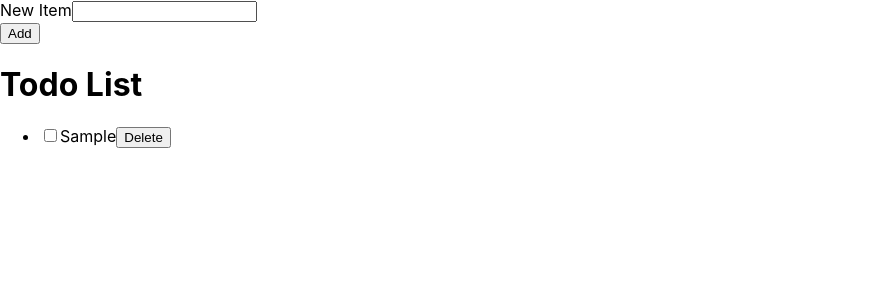
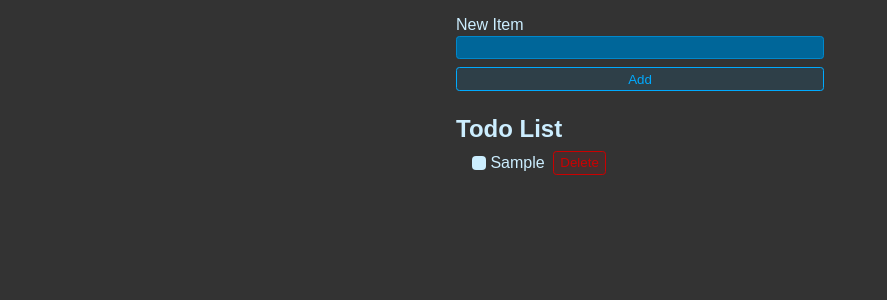
Before and after one commit to izabela-jelovac/todo-list, a React (Create React App) app in the folder todo-list/: page / in a window 1280 px wide. Both pictures are taken after typing "Sample" into the empty fields and a click on the button "Add". Shown: the top 300 px of the page, without its empty margins (0-887 px from the left). Built offline with nearby package versions, Linux system fonts and the light colour scheme.

Commit message:
style app

```diff
--- a/todo-list/src/App.css
+++ b/todo-list/src/App.css
@@ -1,15 +1,3 @@
 .App {
   text-align: center;
 }
-
-
-.App-header {
-  background-color: #282c34;
-  min-height: 100vh;
-  display: flex;
-  flex-direction: column;
-  align-items: center;
-  justify-content: center;
-  font-size: calc(10px + 2vmin);
-  color: white;
-}
--- a/todo-list/src/App.js
+++ b/todo-list/src/App.js
@@ -25,6 +25,11 @@
       });
     });
   }
+  function deleteTodo(id) {
+    setTodos((currentTodos) => {
+      return currentTodos.filter((todo) => todo.id !== id);
+    });
+  }
   console.log(todos);
   return (
     <>
@@ -42,6 +47,7 @@
       </form>
       <h1 className="header">Todo List</h1>
       <ul className="list">
+        {todos.length === 0 && "No Todos"}
         {todos.map((todo) => {
           return (
             <li key={todo.id}>
@@ -53,7 +59,12 @@
                 />
                 {todo.title}
               </label>
-              <button className="btn btn-danger">Delete</button>
+              <button
+                onClick={() => deleteTodo(todo.id)}
+                className="btn btn-danger"
+              >
+                Delete
+              </button>
             </li>
           );
         })}
--- a/todo-list/src/index.css
+++ b/todo-list/src/index.css
@@ -1,13 +1,140 @@
-body {
-  margin: 0;
-  font-family: -apple-system, BlinkMacSystemFont, 'Segoe UI', 'Roboto', 'Oxygen',
-    'Ubuntu', 'Cantarell', 'Fira Sans', 'Droid Sans', 'Helvetica Neue',
-    sans-serif;
-  -webkit-font-smoothing: antialiased;
-  -moz-osx-font-smoothing: grayscale;
+* {
+  font-family: Arial, Helvetica, sans-serif;
+  box-sizing: border-box;
 }
 
-code {
-  font-family: source-code-pro, Menlo, Monaco, Consolas, 'Courier New',
-    monospace;
+body {
+  background: #333;
+  color: hsl(200, 100%, 90%);
+  max-width: 400px;
+  padding: 1rem;
+  margin: 0 auto;
 }
+
+.new-item-form {
+  display: flex;
+  flex-direction: column;
+  gap: 0.5rem;
+}
+
+.form-row {
+  display: flex;
+  flex-direction: column;
+  gap: 0.1rem;
+}
+
+.btn {
+  background: hsl(200, 100%, 50%, 0.1);
+  border: 1px solid hsl(200, 100%, 50%);
+  color: hsl(200, 100%, 50%);
+  padding: 0.25em 0.5em;
+  border-radius: 0.25em;
+  cursor: pointer;
+  outline: none;
+}
+
+.btn:hover,
+.btn:focus-visible {
+  background: hsl(200, 100%, 50%, 0.2);
+}
+
+.btn.btn-danger {
+  background: hsl(0, 100%, 40%, 0.1);
+  border: 1px solid hsl(0, 100%, 40%);
+  color: hsl(0, 100%, 40%);
+}
+
+.btn.btn-danger:hover,
+.btn.btn-danger:focus-visible {
+  background: hsl(0, 100%, 40%, 0.2);
+}
+
+.new-item-form input {
+  outline: none;
+  border: 1px solid hsl(200, 100%, 40%);
+  background: hsl(200, 100%, 30%);
+  border-radius: 0.25em;
+  padding: 0.25em 0.5em;
+  color: hsl(200, 100%, 90%);
+}
+
+.new-item-form input:focus {
+  border: 1px solid hsl(200, 100%, 70%);
+}
+
+.header {
+  font-size: 1.5rem;
+  margin-top: 1.5rem;
+  margin-bottom: 0.5rem;
+}
+
+.list {
+  margin: 0;
+  padding: 0;
+  margin-left: 1rem;
+  list-style: none;
+}
+
+.list li:has(input:checked) label {
+  color: hsl(200, 20%, 40%);
+}
+
+.list {
+  display: flex;
+  flex-direction: column;
+  gap: 0.3rem;
+}
+
+.list li {
+  display: flex;
+  gap: 0.5rem;
+  align-items: center;
+}
+
+.list li label {
+  display: flex;
+  gap: 0.25rem;
+  cursor: pointer;
+  align-items: center;
+}
+
+.list li:has(input:focus-visible) label {
+  outline: 1px solid hsl(200, 100%, 50%);
+}
+
+.list li input {
+  outline: none;
+  width: 0;
+  height: 0;
+  appearance: none;
+  pointer-events: none;
+  position: absolute;
+}
+
+.list li label::before {
+  content: "";
+  display: block;
+  width: 0.9rem;
+  height: 0.9rem;
+  background: hsl(200, 100%, 90%);
+  border-radius: 0.25em;
+  display: flex;
+  justify-content: center;
+  align-items: center;
+}
+
+.list li label:hover::before {
+  background: hsl(200, 100%, 80%);
+}
+
+.list li:has(input:checked) label::before {
+  content: "✔";
+  background: hsl(200, 100%, 40%);
+  color: hsl(200, 100%, 90%);
+  font-size: 0.75rem;
+  font-weight: bold;
+}
+
+.list li:has(input:checked) label:hover::before {
+  background: hsl(200, 100%, 30%);
+}
```
